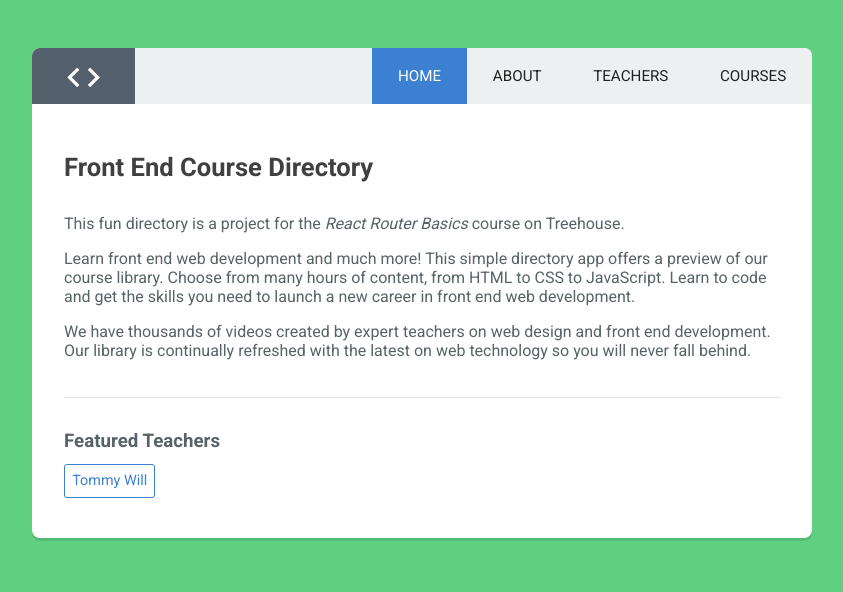
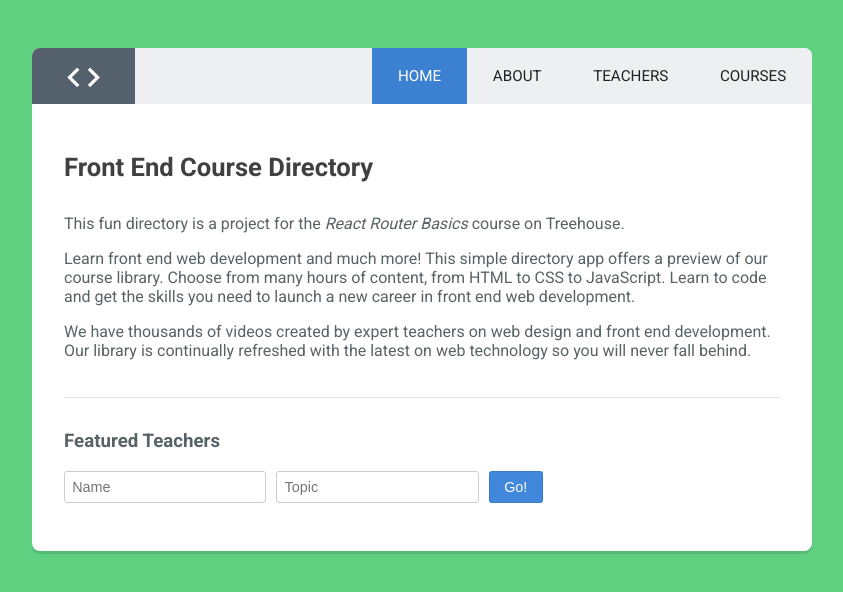
Before and after one commit to Ian8829/reactRouter4, a React (Create React App) app: page / in a window 1280 px wide. Shown: the top 592 px of the page, without its empty margins (218-1061 px from the left). Built offline with nearby package versions, Linux system fonts and the light colour scheme.

Commit message:
Navigating Routes Programmatically

```diff
--- a/src/components/App.js
+++ b/src/components/App.js
@@ -22,7 +22,7 @@
         <Route exact path="/" component={Home} />
         <Route path="/about" render={() => <About title="About"/>} />
         <Route exact path="/teachers" component={Teachers} />
-        <Route path="/teachers/:topic/:fname-:lname" component={Featured} />
+        <Route path="/teachers/:topic/:name" component={Featured} />
         <Route path="/courses" component={Courses} />
         <Route component={NotFound} />
       </Switch>
--- a/src/components/Featured.js
+++ b/src/components/Featured.js
@@ -1,7 +1,7 @@
 import React from 'react';
 
 const Featured = ({match}) => {
-  let name = `${match.params.fname} ${match.params.lname}`;
+  let name = match.params.name;
   let topic = match.params.topic;
   return (
     <div className="main-content">
--- a/src/components/Home.js
+++ b/src/components/Home.js
@@ -1,7 +1,14 @@
 import React, { Component } from 'react';
-import { Link } from 'react-router-dom';
 
 class Home extends Component {
+
+  handleSubmit = (e) => {
+    e.preventDefault();
+    let teacherName = this.name.value;
+    let teacherTopic = this.topic.value;
+    let path = `teachers/${teacherTopic}/${teacherName}`;
+    this.props.history.push(path);
+  }
 
   render() {
     return (
@@ -12,7 +19,19 @@
         <p>We have thousands of videos created by expert teachers on web design and front end development. Our library is continually refreshed with the latest on web technology so you will never fall behind.</p>
         <hr />
         <h3>Featured Teachers</h3>
-        <Link to="teachers/HTML/Tommy-Will">Tommy Will</Link>
+        <form onSubmit={this.handleSubmit}>
+          <input
+             type="text"
+             placeholder="Name"
+             ref={(input) => this.name = input }
+          />
+          <input
+             type="text"
+             placeholder="Topic"
+             ref={(input) => this.topic = input }
+          />
+          <button type="submit">Go!</button>
+        </form>
       </div>
     );
   }
```
